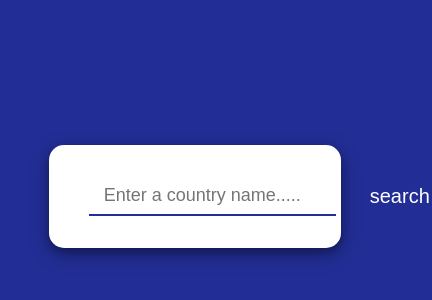
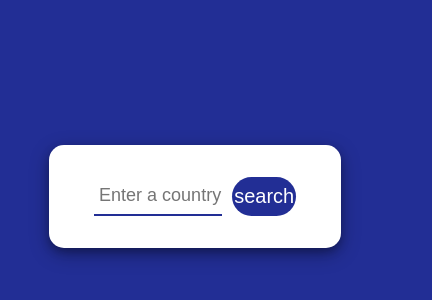
Before and after one commit to Deepesh-Zagade/CountryGuide, a plain HTML site: page index.html in a window 390 px wide. Shown: the part 226-526 px from the top of the page, 432 px wide, since content can reach past the window. Drawn offline with Linux system fonts and the light colour scheme; a web font is replaced by a local one.

Commit message:
eleiminated grid approach, and integrated flex approach for responsiveness

```diff
--- a/style.css
+++ b/style.css
@@ -20,18 +20,26 @@ body{
     box-shadow: 0 4px 8px 0 rgba(0, 0, 0, 0.25), 0 6px 20px 0 rgba(0, 0, 0, 0.30);
 }
 #container #searchwrapper {
-    display: grid;
+    /* display: grid;
     grid-template-columns: 8fr 2fr;
-    grid-gap: 2rem;
+    grid-gap: 2rem; */
+    display: flex;
+    justify-content: space-around;
 }
 #container #searchwrapper input{
+    display: inline-block;
+    width: 60%;
+
     outline: none;
     border: none;
     border-bottom: 2px solid #222e95;
     font-size: 18px;
-    padding-left: 15px;
+    padding-left: 5px;
 }
 #container #searchwrapper button{
+    display: inline-block;
+    width: 30%;
+
     background-color: #222e95;
     color: #ffffff;
     border: none;
```
